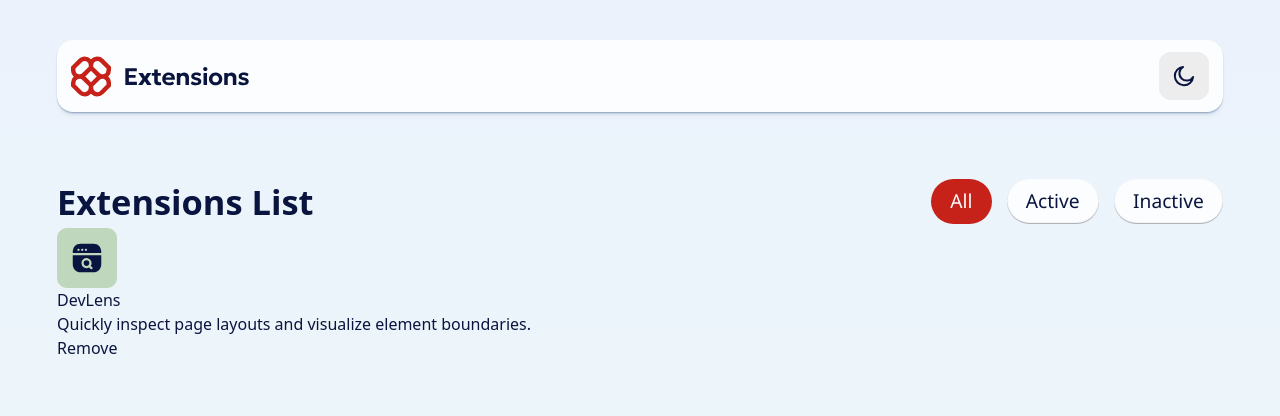
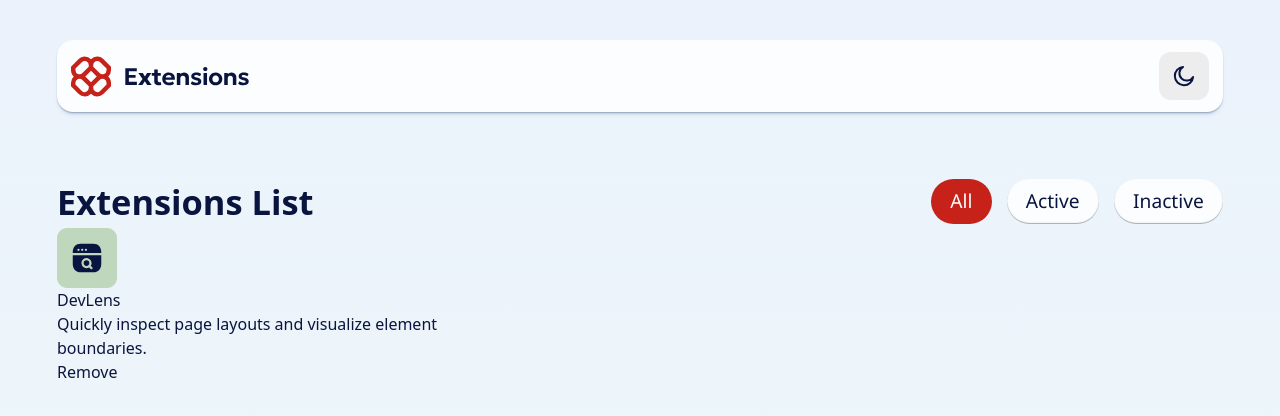
Before and after one commit to CodingWithJiro/frontend-mentor-browser-extension-manager, a React (Vite) app: page / in a window 1280 px wide. Shown: the top 416 px of the page. Built offline with nearby package versions, Linux system fonts and the light colour scheme.

Commit message:
feat(styles): add responsive grid layout to ExtensionsGrid

```diff
--- a/src/components/ExtensionsGrid.jsx
+++ b/src/components/ExtensionsGrid.jsx
@@ -2,7 +2,10 @@
 
 const ExtensionsGrid = () => {
   return (
-    <section aria-labelledby="extensions-title">
+    <section
+      aria-labelledby="extensions-title"
+      className="grid grid-cols-1 md:grid-cols-2 lg:grid-cols-3"
+    >
       <Extension />
     </section>
   );
```
